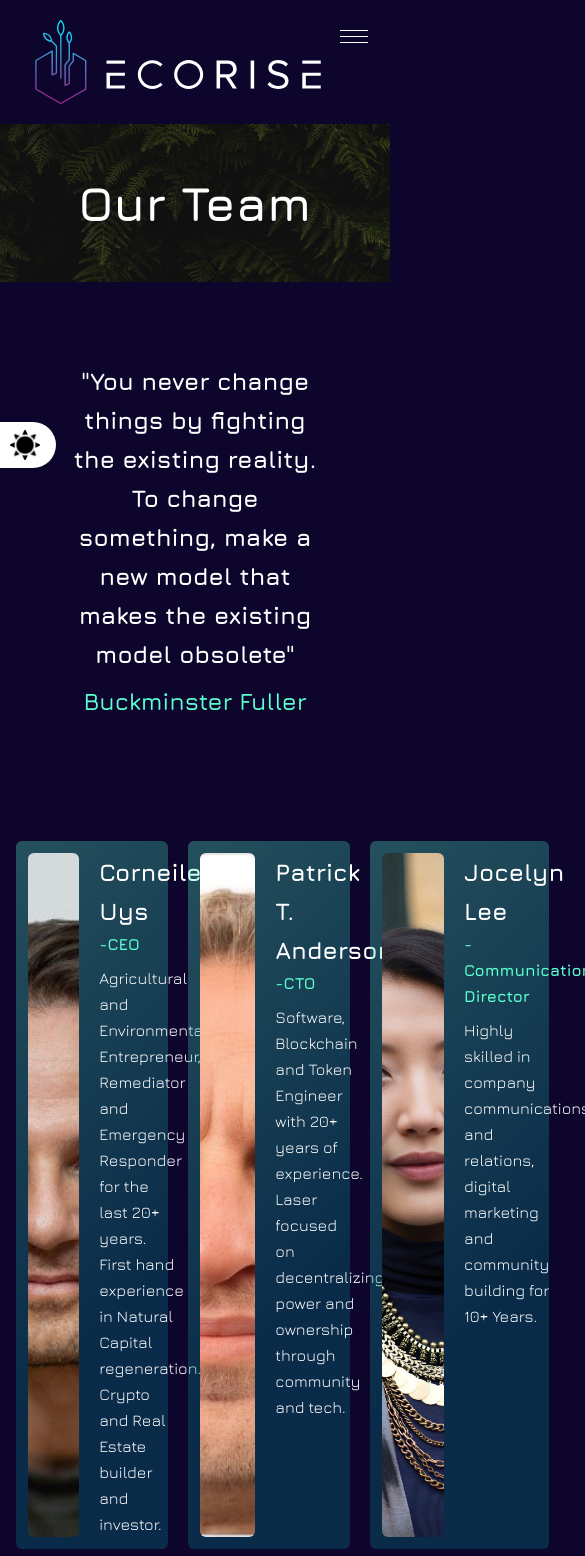
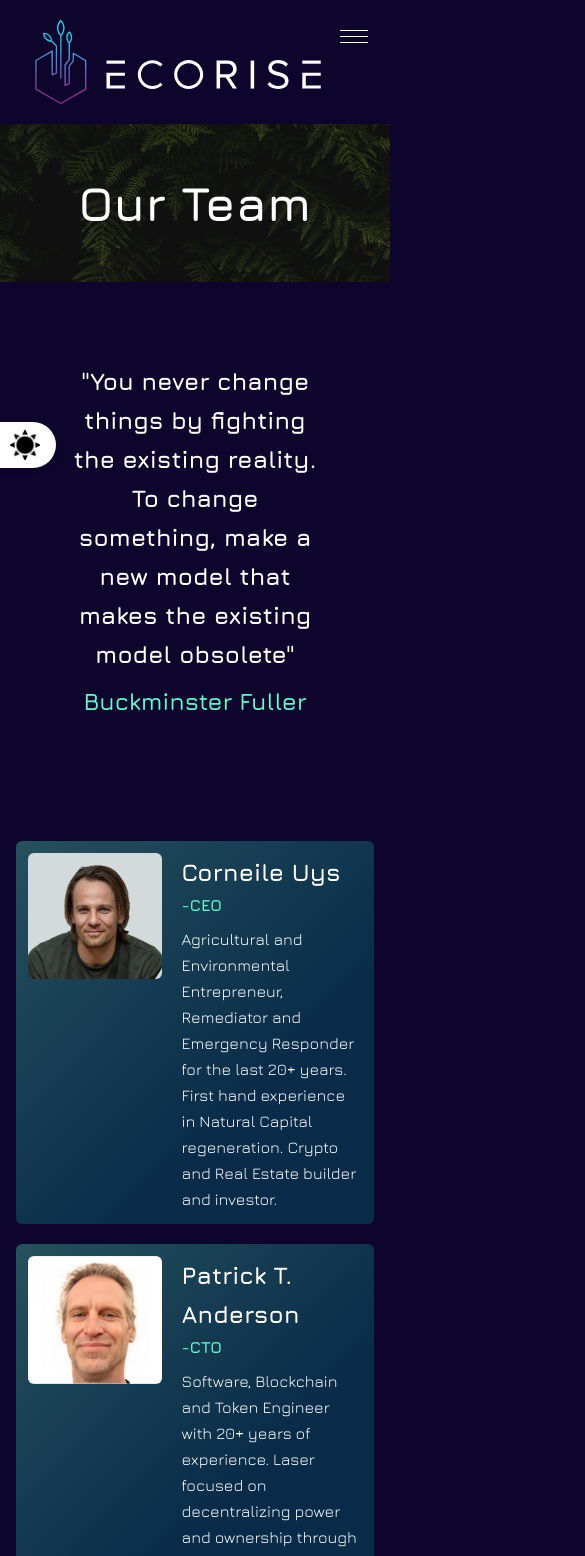
Before and after one commit to acedev0816/Ecorise, a Next.js app: page /about-us in a window 390 px wide. Shown: the top 1556 px of the page, 585 px wide, since content can reach past the window. Built offline with nearby package versions, Linux system fonts and the light colour scheme.

Commit message:
about-us page responsive

```diff
--- a/src/app/(frontpages)/_pageComponents/AboutUs/TeamProfile.tsx
+++ b/src/app/(frontpages)/_pageComponents/AboutUs/TeamProfile.tsx
@@ -26,7 +26,7 @@ const TeamProfile: FC<TeamProfileProp> = function ({
         landingPageGradientBg
         px-3 py-3
         rounded-md
-        w-[50%]
+        md:w-[50%]
         min-h-[100px]
     `;
 
--- a/src/app/(frontpages)/_pageComponents/StyleComponents/StyleComponents.tsx
+++ b/src/app/(frontpages)/_pageComponents/StyleComponents/StyleComponents.tsx
@@ -186,7 +186,7 @@ export const TeamSection = tw.section`
 `;
 
 export const TeamRow = tw.div`
-    flex flex-row gap-5
+    flex flex-col md:flex-row gap-5
 `;
 
 export const TeamContainer = tw.div`
```
